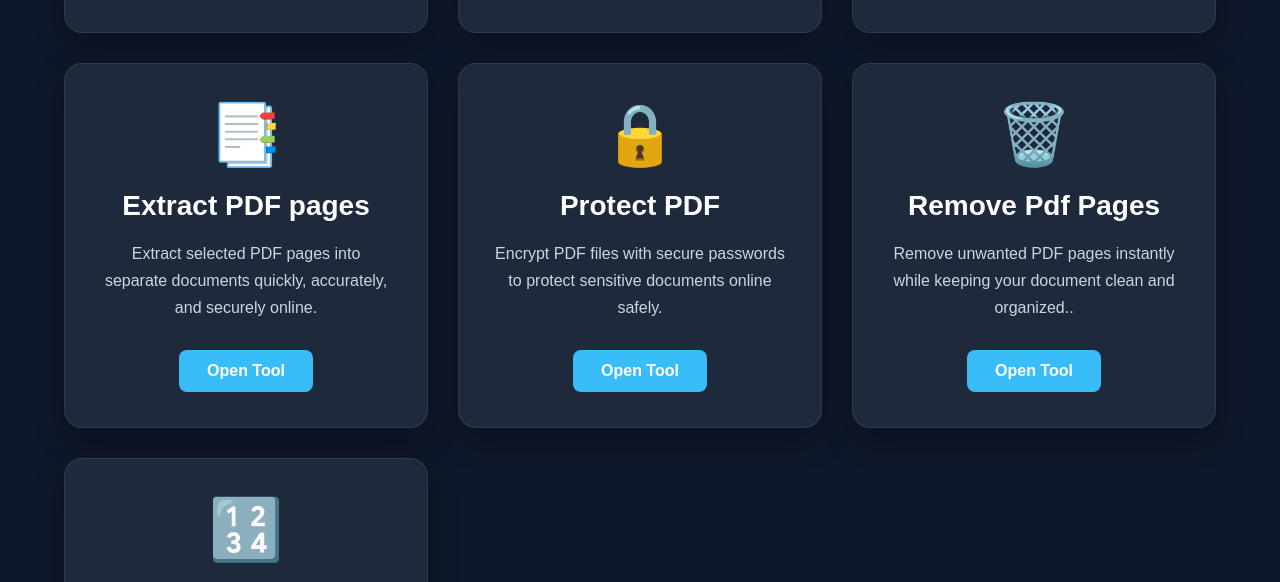
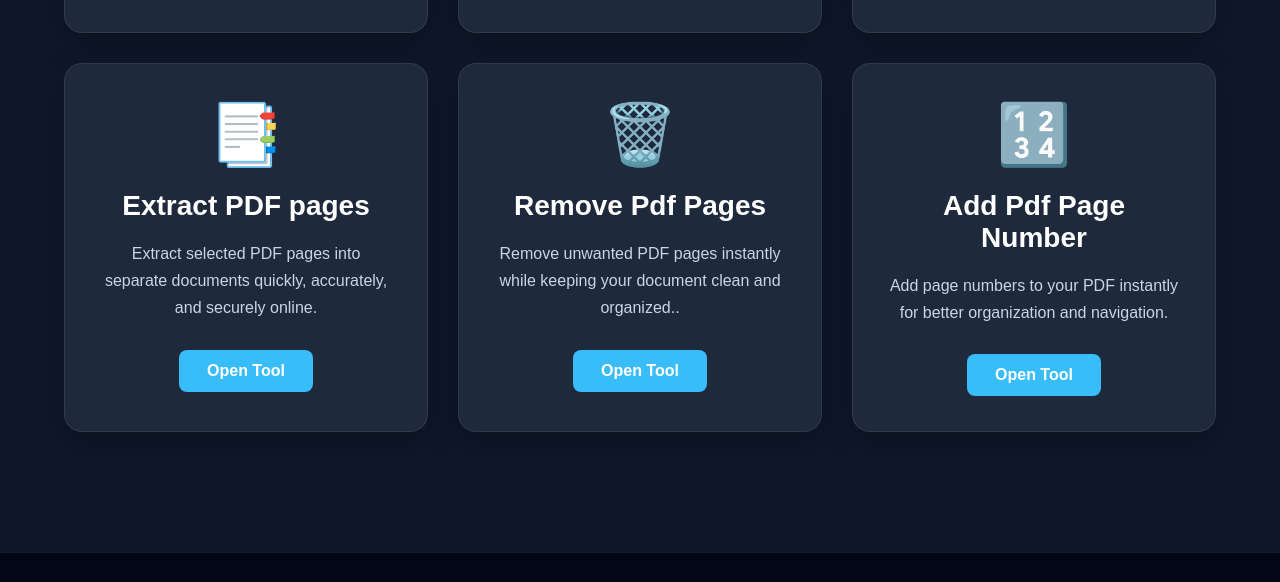
Before and after one commit to toolversehub-web/toolversehub, a website: page tools/pdf_tools/index.html in a window 1280 px wide. Shown: the part 1812-2394 px from the top of the page. Drawn offline with Linux system fonts and the light colour scheme.

Commit message:
Update index.html

```diff
--- a/tools/pdf_tools/index.html
+++ b/tools/pdf_tools/index.html
@@ -156,18 +156,9 @@
                 <a href="extract_pdf_pages/index.html">Open Tool</a>
 
             </div>
-
-            <div class="card">
-
-                <div class="icon">🔒</div>
-
-                <h3>Protect PDF</h3>
-
-                <p>Encrypt PDF files with secure passwords to protect sensitive documents online safely.</p>
-
-                <a href="protect_pdf/index.html">Open Tool</a>
-
-            </div>
+<!--
+... Protect PDF card ...
+-->
 
             <div class="card">
 
```
